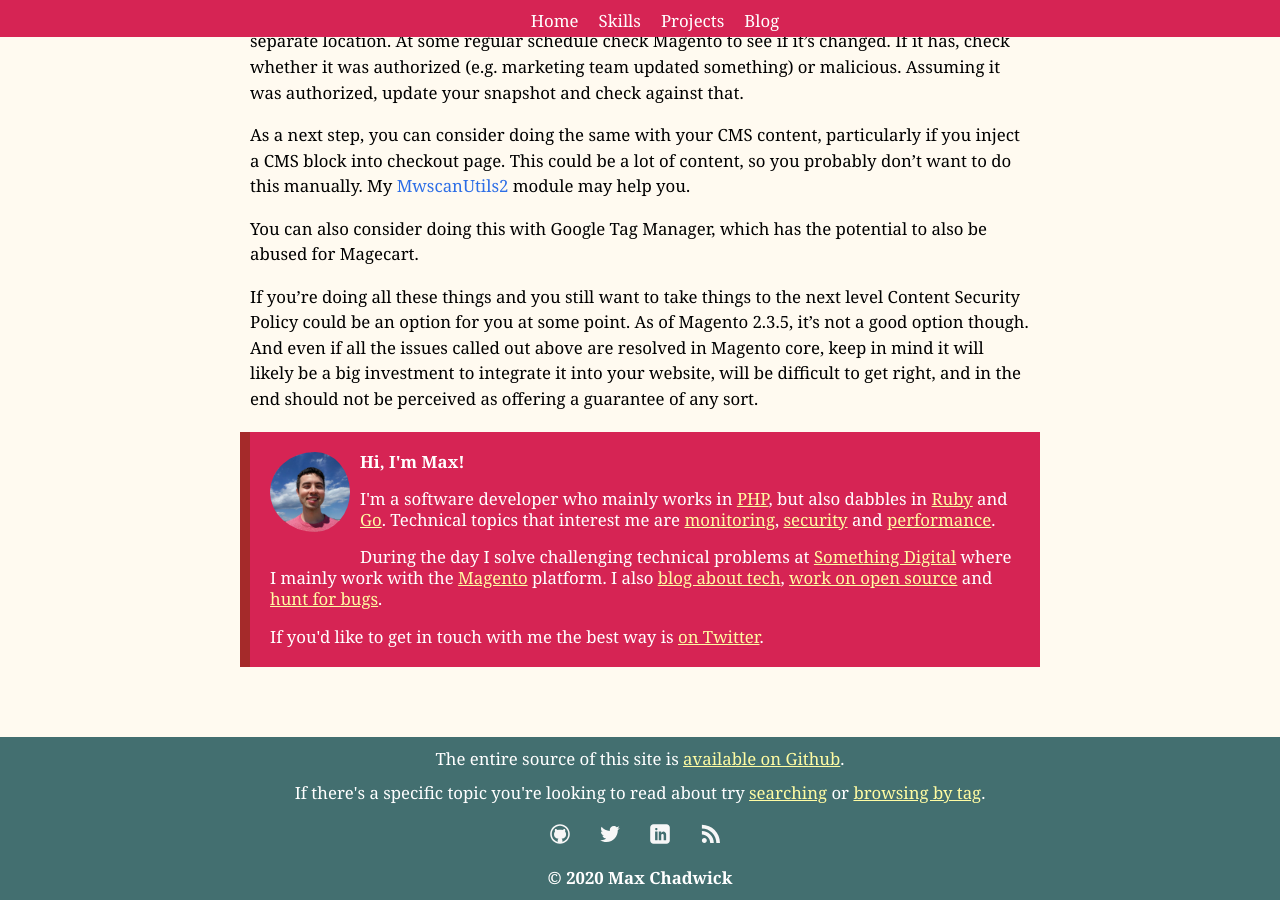
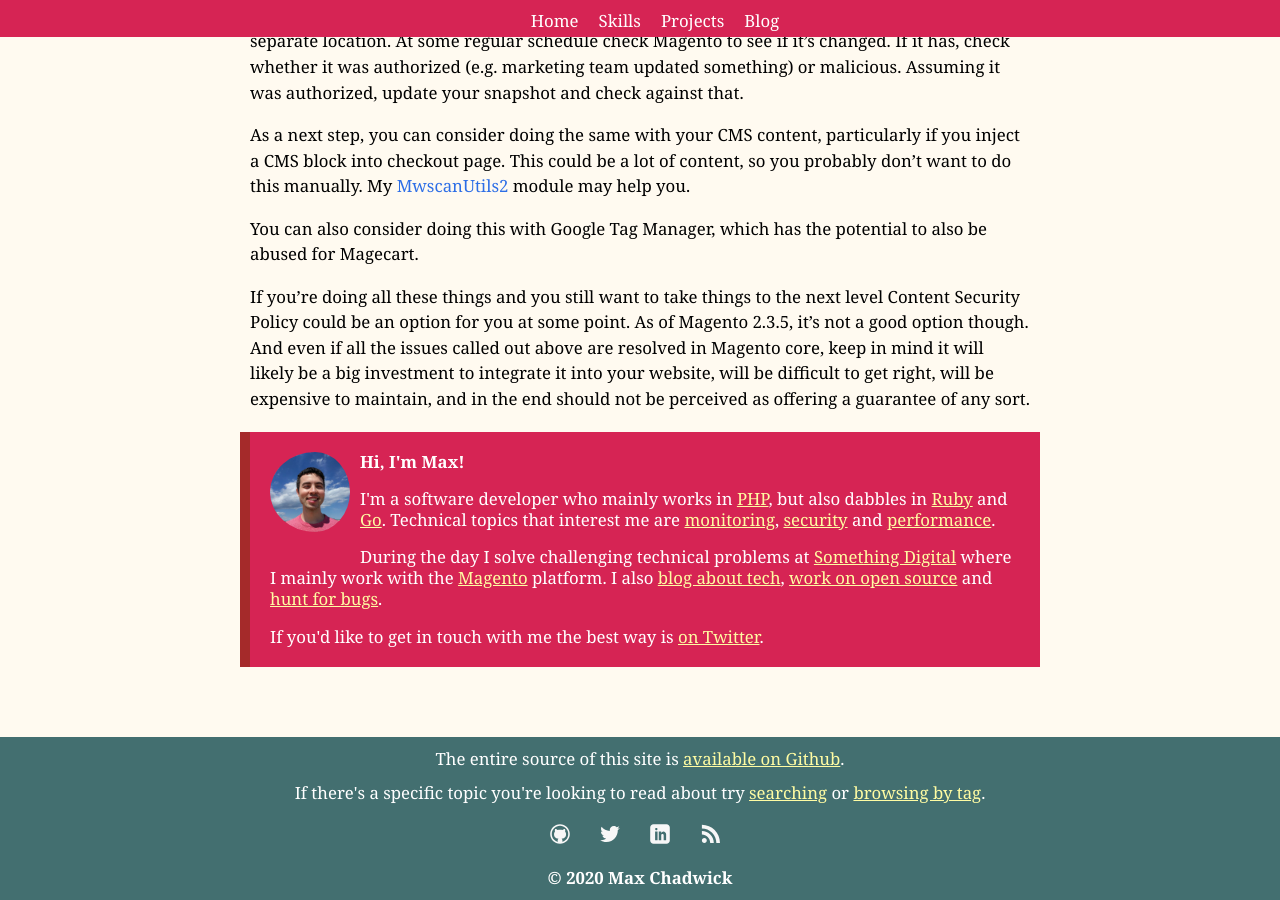
Before and after one commit to mpchadwick/mpchadwick.github.io, a Jekyll site: the page built from _posts/2020-04-29-magento-2-3-5-csp-fools-errand.md, in a window 1280 px wide and 900 px high, scrolled down 3527 px. Built offline with Jekyll 4.4.1, drawn with Linux system fonts in a browser that asks for light colours; comment, search, counter and statistics services are not loaded.

Commit message:
Also not maintenance costs

```diff
--- a/_posts/2020-04-29-magento-2-3-5-csp-fools-errand.md
+++ b/_posts/2020-04-29-magento-2-3-5-csp-fools-errand.md
@@ -102,4 +102,4 @@ As a next step, you can consider doing the same with your CMS content, particula
 
 You can also consider doing this with Google Tag Manager, which has the potential to also be abused for Magecart.
 
-If you're doing all these things and you still want to take things to the next level Content Security Policy could be an option for you at some point. As of Magento 2.3.5, it's not a good option though. And even if all the issues called out above are resolved in Magento core, keep in mind it will likely be a big investment to integrate it into your website, will be difficult to get right, and in the end should not be perceived as offering a guarantee of any sort.
+If you're doing all these things and you still want to take things to the next level Content Security Policy could be an option for you at some point. As of Magento 2.3.5, it's not a good option though. And even if all the issues called out above are resolved in Magento core, keep in mind it will likely be a big investment to integrate it into your website, will be difficult to get right, will be expensive to maintain, and in the end should not be perceived as offering a guarantee of any sort.
```
